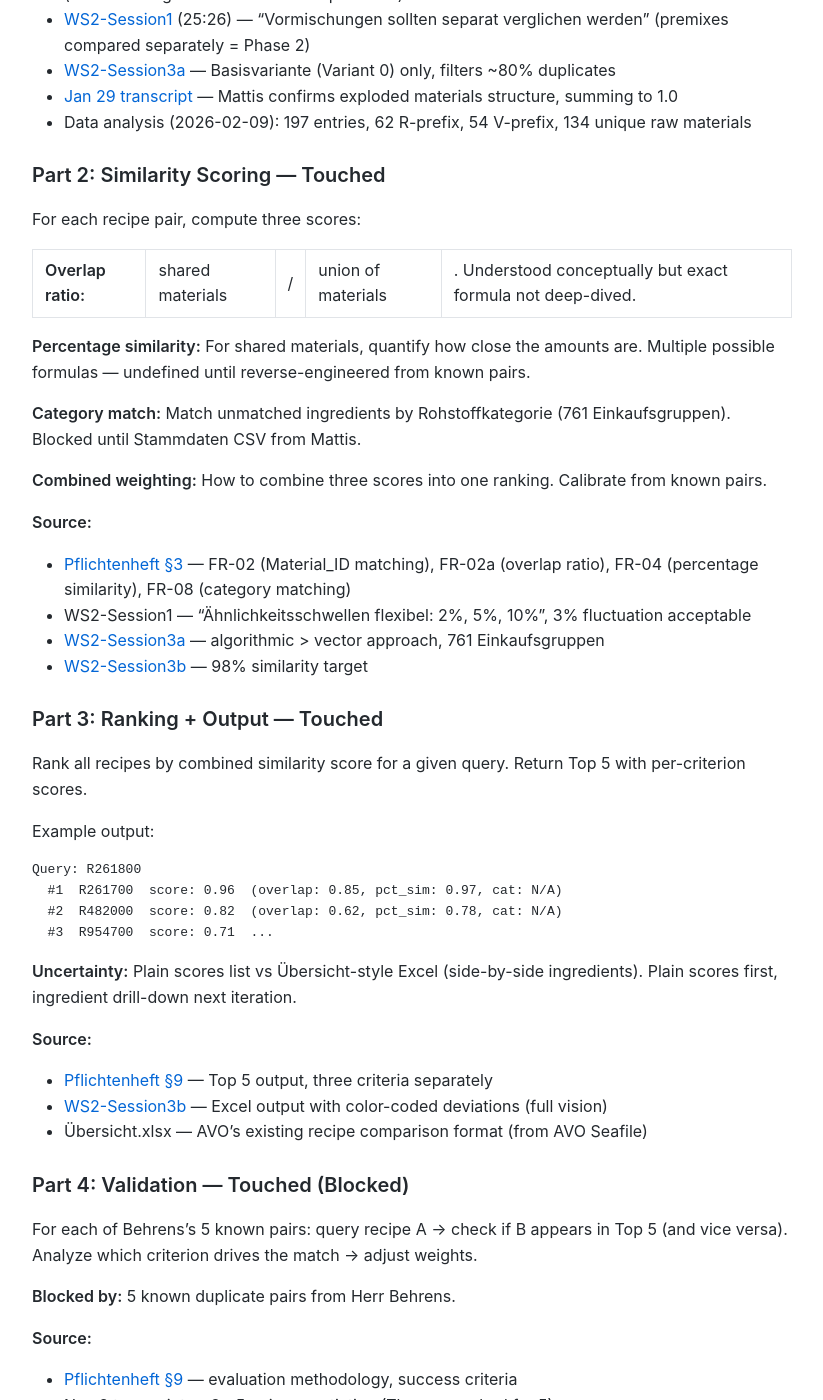
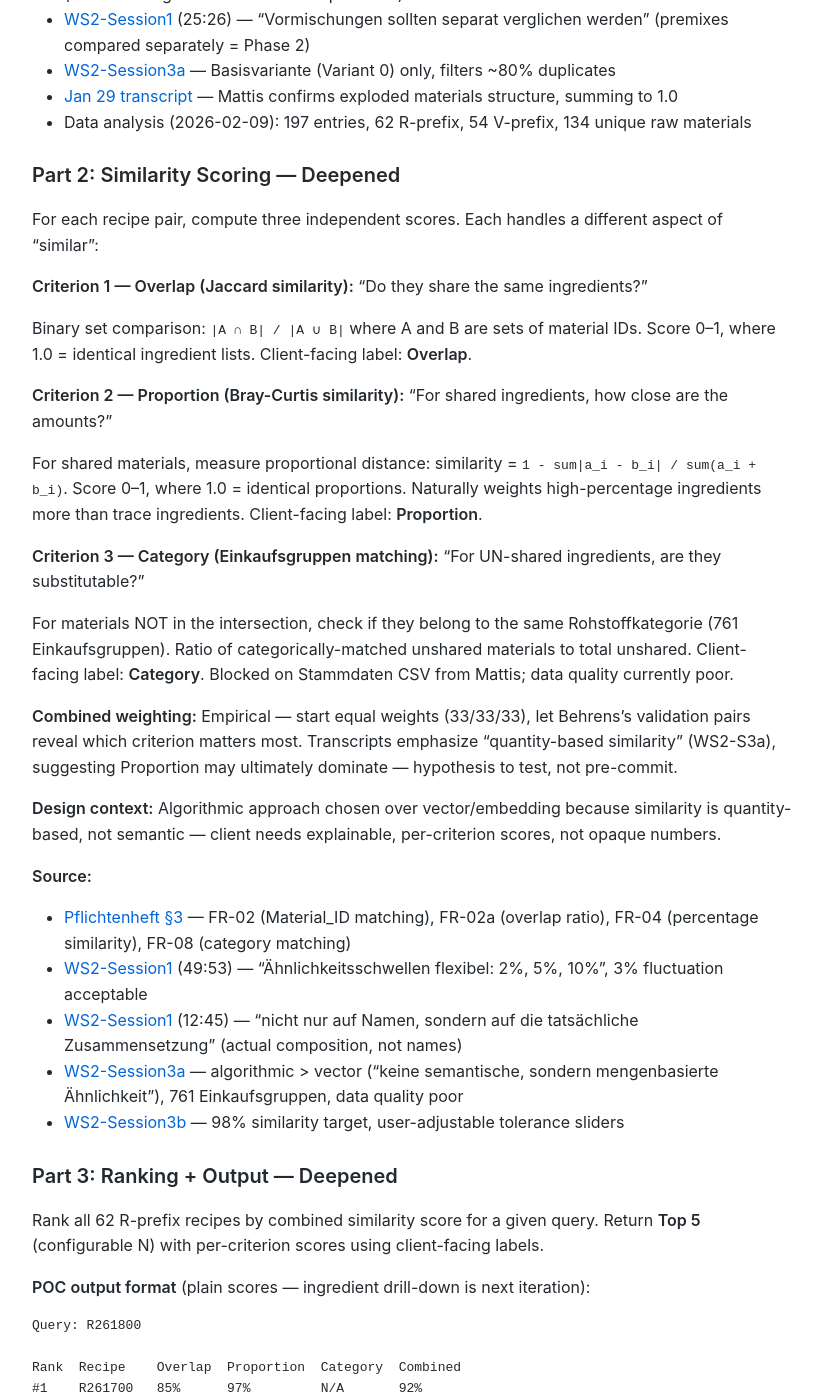
Before and after one commit to MariusWilsch/public-wilsch-ai-pages, a Jekyll site: the page built from project/avo_fullstack/design-doc-sossen-sourcing-poc.md, in a window 1280 px wide and 1400 px high, scrolled down 2486 px. Shown: the whole window, without its empty margins (228-1051 px from the left). Built offline with Jekyll 4.4.1, drawn with Linux system fonts in a browser that asks for light colours; our own code applies the rules of GitHub Pages for plain Markdown files; some of the changed text lies outside the part shown.

Commit message:
Sync from hippocampus 2026-02-10

````diff
--- a/project/avo_fullstack/design-doc-sossen-sourcing-poc.md
+++ b/project/avo_fullstack/design-doc-sossen-sourcing-poc.md
@@ -74,66 +74,95 @@ Load `alle.jsonl` → filter to **R-prefix entries only** (62 final products)
 - [Jan 29 transcript](https://app.fireflies.ai/view/01KG3DKZHD0EVFK4620C86B873) — Mattis confirms exploded materials structure, summing to 1.0
 - Data analysis (2026-02-09): 197 entries, 62 R-prefix, 54 V-prefix, 134 unique raw materials
 
-### Part 2: Similarity Scoring — Touched
+### Part 2: Similarity Scoring — Deepened
 
-For each recipe pair, compute three scores:
+For each recipe pair, compute three independent scores. Each handles a different aspect of "similar":
 
-**Overlap ratio:** |shared materials| / |union of materials|. Understood conceptually but exact formula not deep-dived.
+**Criterion 1 — Overlap (Jaccard similarity):** "Do they share the same ingredients?"
 
-**Percentage similarity:** For shared materials, quantify how close the amounts are. Multiple possible formulas — undefined until reverse-engineered from known pairs.
+Binary set comparison: `|A ∩ B| / |A ∪ B|` where A and B are sets of material IDs. Score 0–1, where 1.0 = identical ingredient lists. Client-facing label: **Overlap**.
 
-**Category match:** Match unmatched ingredients by Rohstoffkategorie (761 Einkaufsgruppen). Blocked until Stammdaten CSV from Mattis.
+**Criterion 2 — Proportion (Bray-Curtis similarity):** "For shared ingredients, how close are the amounts?"
 
-**Combined weighting:** How to combine three scores into one ranking. Calibrate from known pairs.
+For shared materials, measure proportional distance: similarity = `1 - sum|a_i - b_i| / sum(a_i + b_i)`. Score 0–1, where 1.0 = identical proportions. Naturally weights high-percentage ingredients more than trace ingredients. Client-facing label: **Proportion**.
+
+**Criterion 3 — Category (Einkaufsgruppen matching):** "For UN-shared ingredients, are they substitutable?"
+
+For materials NOT in the intersection, check if they belong to the same Rohstoffkategorie (761 Einkaufsgruppen). Ratio of categorically-matched unshared materials to total unshared. Client-facing label: **Category**. Blocked on Stammdaten CSV from Mattis; data quality currently poor.
+
+**Combined weighting:** Empirical — start equal weights (33/33/33), let Behrens's validation pairs reveal which criterion matters most. Transcripts emphasize "quantity-based similarity" (WS2-S3a), suggesting Proportion may ultimately dominate — hypothesis to test, not pre-commit.
+
+**Design context:** Algorithmic approach chosen over vector/embedding because similarity is quantity-based, not semantic — client needs explainable, per-criterion scores, not opaque numbers.
 
 **Source:**
 - [Pflichtenheft §3](https://mariuswilsch.github.io/public-wilsch-ai-pages/project/avo_fullstack/pflichtenheft-ki-projekt-sossen-sourcing) — FR-02 (Material_ID matching), FR-02a (overlap ratio), FR-04 (percentage similarity), FR-08 (category matching)
-- WS2-Session1 — "Ähnlichkeitsschwellen flexibel: 2%, 5%, 10%", 3% fluctuation acceptable
-- [WS2-Session3a](https://docs.google.com/document/d/1Y6dz78yEu1E1LG4-YFqruj5gxSsJqil8vvU6tbOu_cw) — algorithmic > vector approach, 761 Einkaufsgruppen
-- [WS2-Session3b](https://docs.google.com/document/d/1NhjxZnugaiWLg415HbC7nB_ybDPOCaCbfM0zF3L_n0I) — 98% similarity target
+- [WS2-Session1](https://docs.google.com/document/d/1KRF-IktLEuM8wlyGnXjg-yfK3KoQR-zqwzDlHyqqXGs) (49:53) — "Ähnlichkeitsschwellen flexibel: 2%, 5%, 10%", 3% fluctuation acceptable
+- [WS2-Session1](https://docs.google.com/document/d/1KRF-IktLEuM8wlyGnXjg-yfK3KoQR-zqwzDlHyqqXGs) (12:45) — "nicht nur auf Namen, sondern auf die tatsächliche Zusammensetzung" (actual composition, not names)
+- [WS2-Session3a](https://docs.google.com/document/d/1Y6dz78yEu1E1LG4-YFqruj5gxSsJqil8vvU6tbOu_cw) — algorithmic > vector ("keine semantische, sondern mengenbasierte Ähnlichkeit"), 761 Einkaufsgruppen, data quality poor
+- [WS2-Session3b](https://docs.google.com/document/d/1NhjxZnugaiWLg415HbC7nB_ybDPOCaCbfM0zF3L_n0I) — 98% similarity target, user-adjustable tolerance sliders
 
-### Part 3: Ranking + Output — Touched
+### Part 3: Ranking + Output — Deepened
 
-Rank all recipes by combined similarity score for a given query. Return Top 5 with per-criterion scores.
+Rank all 62 R-prefix recipes by combined similarity score for a given query. Return **Top 5** (configurable N) with per-criterion scores using client-facing labels.
 
-Example output:
+**POC output format** (plain scores — ingredient drill-down is next iteration):
+
 ```
 Query: R261800
-  #1  R261700  score: 0.96  (overlap: 0.85, pct_sim: 0.97, cat: N/A)
-  #2  R482000  score: 0.82  (overlap: 0.62, pct_sim: 0.78, cat: N/A)
-  #3  R954700  score: 0.71  ...
+
+Rank  Recipe    Overlap  Proportion  Category  Combined
+#1    R261700   85%      97%         N/A       92%
+#2    R482000   62%      78%         N/A       71%
+#3    R954700   58%      82%         N/A       68%
+#4    R445100   51%      65%         N/A       57%
+#5    R887200   48%      71%         N/A       55%
 ```
 
-**Uncertainty:** Plain scores list vs Übersicht-style Excel (side-by-side ingredients). Plain scores first, ingredient drill-down next iteration.
+**Client-facing labels:** Overlap, Proportion, Category, Combined — no algorithm names (Jaccard, Bray-Curtis) exposed to client.
+
+**Top N:** Default 5, configurable. Workshop discussed "five to ten" (WS2-S3a), but Top 5 is the stated POC criterion.
+
+**Decided:** Plain scores for POC. Full vision (post-POC): Übersicht-style Excel with ingredients, quantity differences, percentage matches, and color-coded deviation markers per WS2-S3b. The POC validates the algorithm; the Excel output is a presentation layer added after validation passes.
 
 **Source:**
 - [Pflichtenheft §9](https://mariuswilsch.github.io/public-wilsch-ai-pages/project/avo_fullstack/pflichtenheft-ki-projekt-sossen-sourcing) — Top 5 output, three criteria separately
+- [WS2-Session3a](https://docs.google.com/document/d/1Y6dz78yEu1E1LG4-YFqruj5gxSsJqil8vvU6tbOu_cw) — "fünf bis zehn ähnlichsten Rezepturen" (five to ten)
 - [WS2-Session3b](https://docs.google.com/document/d/1NhjxZnugaiWLg415HbC7nB_ybDPOCaCbfM0zF3L_n0I) — Excel output with color-coded deviations (full vision)
 - Übersicht.xlsx — AVO's existing recipe comparison format (from AVO Seafile)
 
-### Part 4: Validation — Touched (Blocked)
+### Part 4: Validation — Deepened (Blocked on Behrens pairs)
 
-For each of Behrens's 5 known pairs: query recipe A → check if B appears in Top 5 (and vice versa). Analyze which criterion drives the match → adjust weights.
+**POC scope:** Validate the algorithm against Behrens's 5 known pairs. This is algorithm validation ("does it find expected pairs?"), not discovery ("find new duplicates"). New discoveries during POC are observed but not formally validated — discovery becomes the production goal.
 
-**Blocked by:** 5 known duplicate pairs from Herr Behrens.
+**Similarity type:** Near-duplicates with flexible thresholds (2%, 5%, 10% per WS2-Session1), not exact matches. Quantity-based, not semantic. The specific similarity band that matters will emerge empirically from the data and Behrens's pairs.
+
+**Evaluation table (Behrens fills in):**
+
+| Recipe_A | K1 (required) | K2–K5 (optional) | Confidence | Why? (if "definitely") |
+|----------|---------------|-------------------|------------|------------------------|
+| R...     | R...          | R..., R...        | Definitely / Probably / Unsure | Free-text domain reasoning |
+
+- **K1:** Primary similar recipe (required). K2–K5 optional if Behrens knows additional similar recipes.
+- **Confidence:** Quick checkbox — low burden. "Definitely" pairs are calibration anchors; "probably/unsure" are bonus exploration data.
+- **Why?:** Free-text reasoning only for "definitely" pairs. Enables calibration conversation when algorithm disagrees with domain expert.
+
+**Guided pair selection:** Request a diverse mix — 2 obvious duplicates, 2 similar-but-different, 1 edge case. Diverse pairs maximize informative value for weight calibration (homogeneous pairs all score high on the same criteria, revealing nothing about relative weights).
+
+**Negative examples (if possible):** Ask Behrens for 1–2 pairs that share many ingredients but are NOT similar. These test false positive rejection. If not provided, the 62-recipe dataset (1,891 possible pairs) provides implicit negatives.
+
+**Success criterion:** K1 partner appears in query recipe's Top 5 (configurable N). Test bidirectionally — query A→check B in Top 5 AND query B→check A in Top 5 — as sanity check (all three criteria are mathematically symmetric, so results should match).
+
+**Calibration workflow:** Run algorithm with equal weights → compare output to Behrens's table → for "definitely" pairs where algorithm disagrees, use the "why?" reasoning to understand which criterion the domain expert values → adjust weights empirically. This is iterative, not one-shot.
+
+**Blocked by:** 5 known duplicate pairs from Herr Behrens (meeting agenda item).
 
 **Source:**
 - [Pflichtenheft §9](https://mariuswilsch.github.io/public-wilsch-ai-pages/project/avo_fullstack/pflichtenheft-ki-projekt-sossen-sourcing) — evaluation methodology, success criteria
-- Nov 8 transcript — 3→5 pairs negotiation (Thomas pushed for 5)
+- [Nov 8 transcript](https://app.fireflies.ai/view/01K9J1PK1YHP4HXC5VD0NJGWT2) — 3→5 pairs negotiation (Thomas pushed for 5, customer compliance concern)
 - [Jan 29 transcript](https://app.fireflies.ai/view/01KG3DKZHD0EVFK4620C86B873) — evaluation table action item for Behrens
-
----
-
-## Uncertainties → Meeting Agenda
-
-| # | Uncertainty | Who Resolves | Ask |
-|---|------------|-------------|-----|
-| 1 | **5 known duplicate pairs** | Herr Behrens | "From the test dataset, identify 5 pairs you know are duplicates/similar. Which of the three criteria matters most?" |
-| 2 | **Stammdaten CSV** | Mattis | "When can we expect the CSV with Rohstoffkategorie + certifications (VLOG, Bio, Halal, Kosher, Vegan, Vegetarisch) per material?" |
-| 3 | **Percentage similarity formula** | Self (after receiving pairs) | Reverse-engineer from known pairs |
-| 4 | **Combined score weighting** | Self (after receiving pairs) | Calibrate from known pairs |
-| 5 | **RV/RZ prefix meaning** | Mattis | "What do RV (18 entries) and RZ (9 entries) prefixes represent? Are any of these final products?" |
-| 6 | **Basisvariante in test data** | Mattis | "Is the test dataset (alle.jsonl) already filtered to Variant 0, or does it contain packaging variants?" |
+- [WS2-Session1](https://docs.google.com/document/d/1KRF-IktLEuM8wlyGnXjg-yfK3KoQR-zqwzDlHyqqXGs) (49:53) — flexible thresholds 2%, 5%, 10%
+- [WS2-Session3a](https://docs.google.com/document/d/1Y6dz78yEu1E1LG4-YFqruj5gxSsJqil8vvU6tbOu_cw) — "automatisierte Qualitätskontrollen finden Dubletten" (system expected to discover unknown duplicates)
+- [WS2-Session1](https://docs.google.com/document/d/1KRF-IktLEuM8wlyGnXjg-yfK3KoQR-zqwzDlHyqqXGs) (54:09) — "lebendes System" with user feedback loop
 
 ---
 
@@ -146,4 +175,5 @@ For each of Behrens's 5 known pairs: query recipe A → check if B appears in To
 - **Output Template:** Übersicht.xlsx (AVO Seafile)
 - **Certification Criteria:** Email from Johannes von Schultz (Oct 30, 2025) — VLOG, Bio, Halal, Kosher, Vegan, Vegetarisch
 - **Rohstoffkriterien:** Rohstoffkriterien zur Vergleichbarkeit.pdf (AVO Seafile)
-- **Session:** `/Users/verdant/.claude/projects/-Users-verdant-Documents-projects-billable-AVO--poc/451ac158-4b2b-4501-8dca-bd9645888e7d.jsonl`
+- **Session (Part 1 deepening):** `/Users/verdant/.claude/projects/-Users-verdant-Documents-projects-billable-AVO--poc/451ac158-4b2b-4501-8dca-bd9645888e7d.jsonl`
+- **Session (Parts 2–4 deepening):** `/Users/verdant/.claude/projects/-Users-verdant-Documents-projects-billable-AVO--poc/ed3ed7d2-a582-4987-b15b-d59a0f7763de.jsonl`
````
Also changed, not shown: project/avo_fullstack/meeting-agenda-behrens-validation.md (added, +65 -0 lines).
